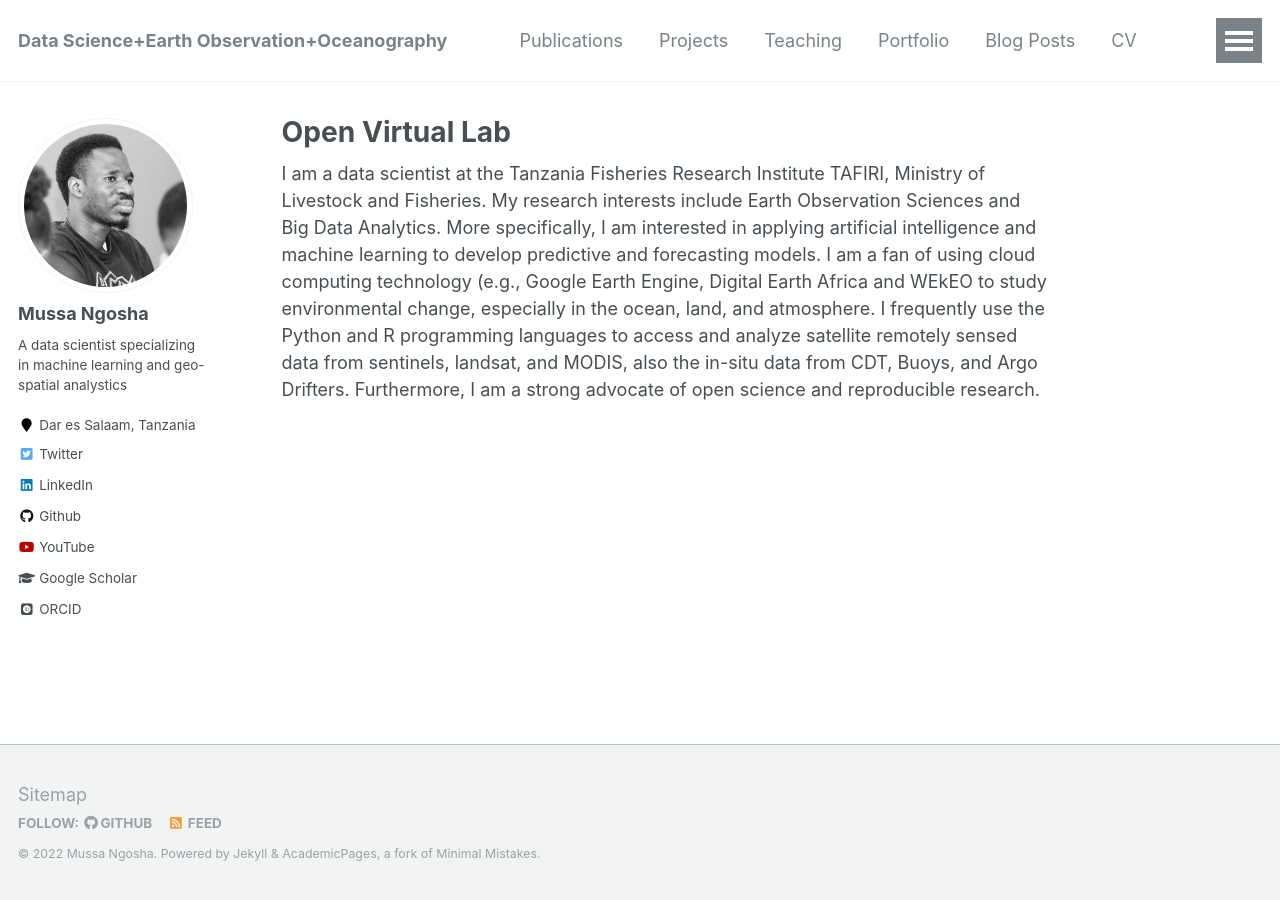
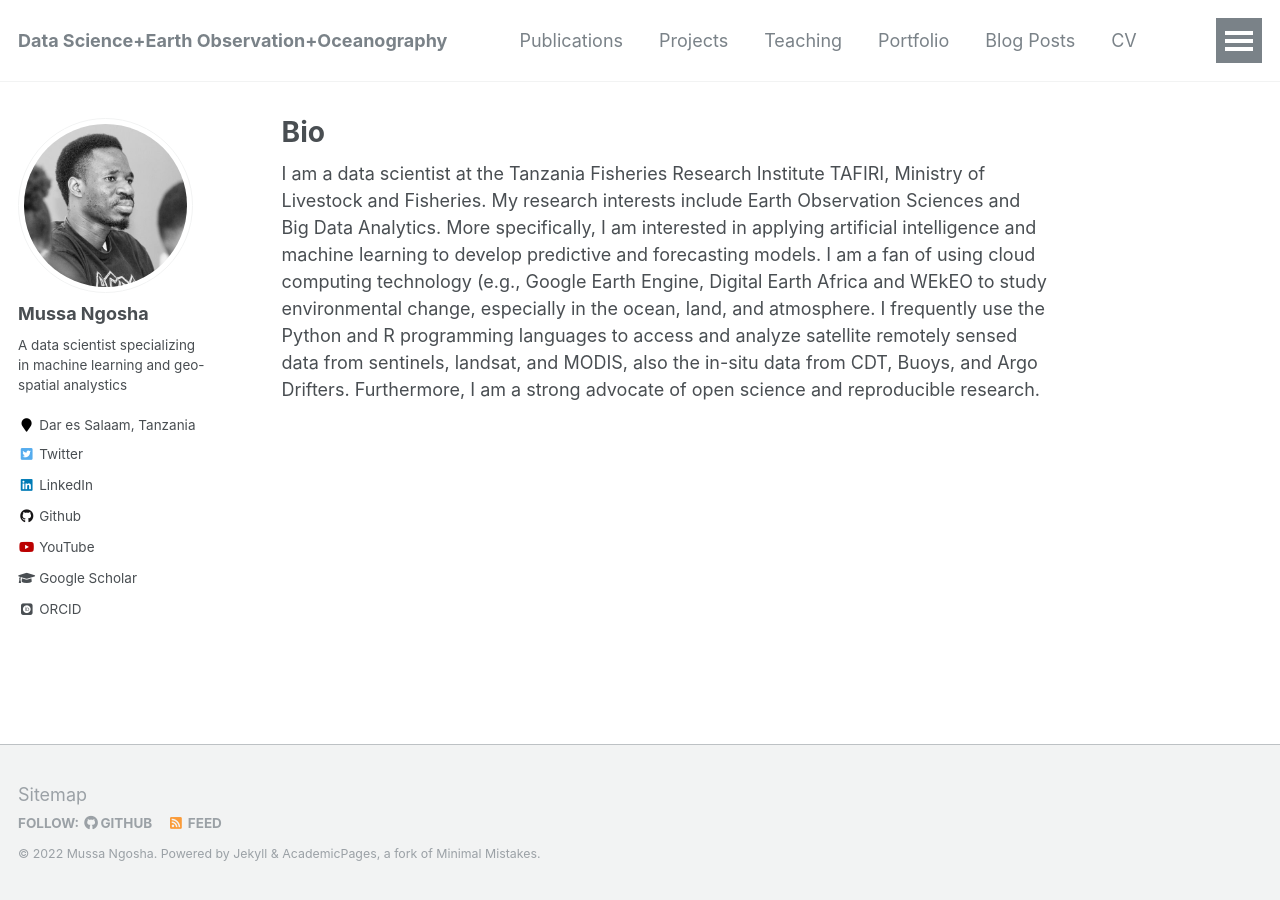
Before and after one commit to NgoshaJr/ngoshajr.github.io, a Jekyll site: the page built from _pages/about.md, in a window 1280 px wide. Built offline with Jekyll 4.4.1, drawn with Linux system fonts in a browser that asks for light colours; some web fonts are replaced.

Commit message:
Update about.md

```diff
--- a/_pages/about.md
+++ b/_pages/about.md
@@ -1,6 +1,6 @@
 ---
 permalink: /
-title: "Open Virtual Lab"
+title: "Bio"
 excerpt: "About me"
 author_profile: true
 redirect_from:
```
